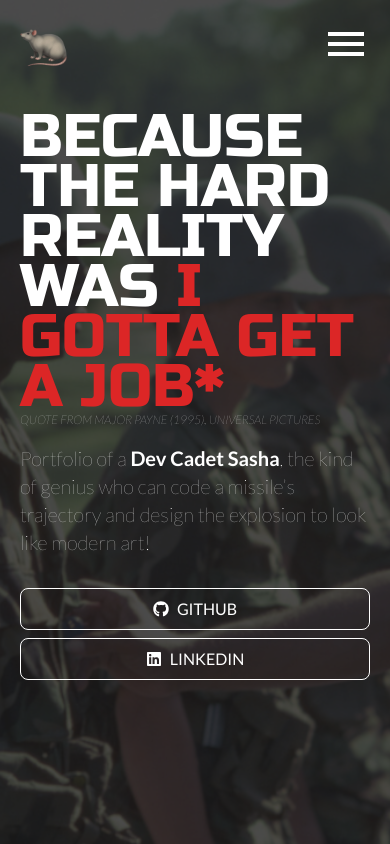
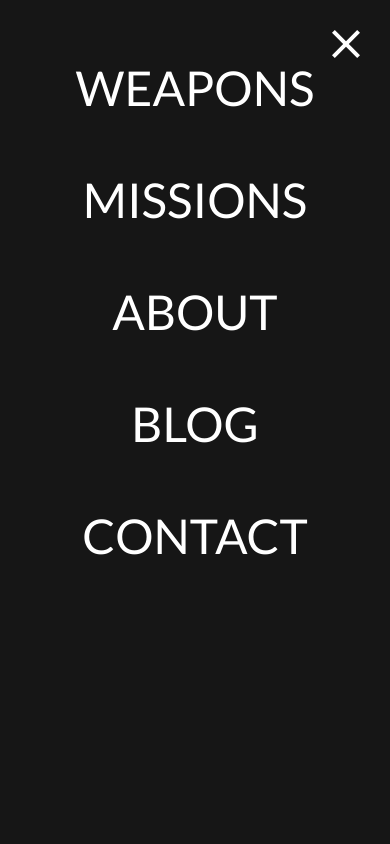
Before and after one commit to SeggyFault/SeggyFault.github.io, a React (Vite) app: page / in a window 390 px wide. Both pictures are taken after a click on the button 346 px from the left and 44 px from the top of the page. Shown: the top 844 px of the page. Built offline with nearby package versions, Linux system fonts and the light colour scheme.

Commit message:
feat: add mobile menu functionality

```diff
--- a/src/components/Hero.jsx
+++ b/src/components/Hero.jsx
@@ -3,7 +3,7 @@ import { FaLinkedin, FaGithub } from 'react-icons/fa';
 
 const Hero = () => {
   return (
-    <div className="flex flex-col gap-4 sm:items-start justify-start w-full max-w-[1140px] my-6 md:my-24 mx-auto px-5 z-10 relative">
+    <div className="flex flex-col gap-4 sm:items-start justify-start w-full max-w-[1140px] my-6 md:my-24 mx-auto px-5 relative">
 
       <h1 className="md:leading-[80px] text-white uppercase leading-[50px] text-6xl md:text-8xl font-russo">Because the hard reality was <span className="text-red-600">I gotta get a job*</span><p className="text-xs italic text-white font-extralight font-lato">Quote from Major Payne (1995), Universal Pictures</p></h1>
       <p className="text-xl text-white md:text-2xl font-extralight font-lato">Portfolio of a <span className="font-bold">Dev Cadet Sasha</span>, the kind of genius who can code a missile’s trajectory and design the explosion to look like modern art!</p>
--- a/src/components/Navigation.jsx
+++ b/src/components/Navigation.jsx
@@ -1,7 +1,13 @@
+import { useState } from "react";
 import { Link } from "react-router-dom";
-import { MdMenu } from "react-icons/md";
+import { MdMenu, MdClose } from "react-icons/md";
 
 const Navigation = () => {
+  const [isMenuOpen, setIsMenuOpen] = useState(false);
+  const toggleMenu = () => {
+    setIsMenuOpen(!isMenuOpen);
+  };
+
   return (
     <nav className="flex items-center justify-between w-full max-w-[1140px] my-0 mx-auto px-5 py-5 z-10 relative">
       <a href="/">
@@ -11,8 +17,11 @@ const Navigation = () => {
         className="w-12"/>
       </a>
 
-      <button className="text-5xl text-white md:hidden"><MdMenu/></button>
+      <button className="text-5xl text-white md:hidden z-[999]" onClick={toggleMenu}>
+        { isMenuOpen ? <MdClose className="fixed right-5 top-5" /> : <MdMenu /> }
+      </button>
 
+      {/* Desktop Menu */}
       <ul className="hidden w-1/2 md:flex md:items-center md:justify-between">
         <li className="text-base text-white uppercase font-lato hover:underline">
           <a href="#weapons">Weapons</a>
@@ -28,6 +37,27 @@ const Navigation = () => {
           <a href="#contact">Contact</a>
         </li>
       </ul>
+
+      {/* Mobile Menu */}
+      {isMenuOpen && (
+        <ul className="fixed top-0 left-0 w-full h-full z-[10] bg-[#161616] flex flex-col items-center gap-16 py-16 md:hidden">
+          <li className="text-5xl text-white uppercase font-lato hover:underline">
+            <a href="#weapons" onClick={toggleMenu}>Weapons</a>
+          </li>
+          <li className="text-5xl text-white uppercase font-lato hover:underline">
+            <a href="#missions" onClick={toggleMenu}>Missions</a>
+          </li>
+          <li className="text-5xl text-white uppercase font-lato hover:underline">
+            <a href="#about" onClick={toggleMenu}>About</a>
+          </li>
+          <li className="text-5xl text-white uppercase font-lato hover:underline">
+            <Link to="/blog" onClick={toggleMenu}>Blog</Link>
+          </li>
+          <li className="text-5xl text-white uppercase font-lato hover:underline">
+            <a href="#contact" onClick={toggleMenu}>Contact</a>
+          </li>
+        </ul>
+      )}
     </nav>
   );
 };
```
